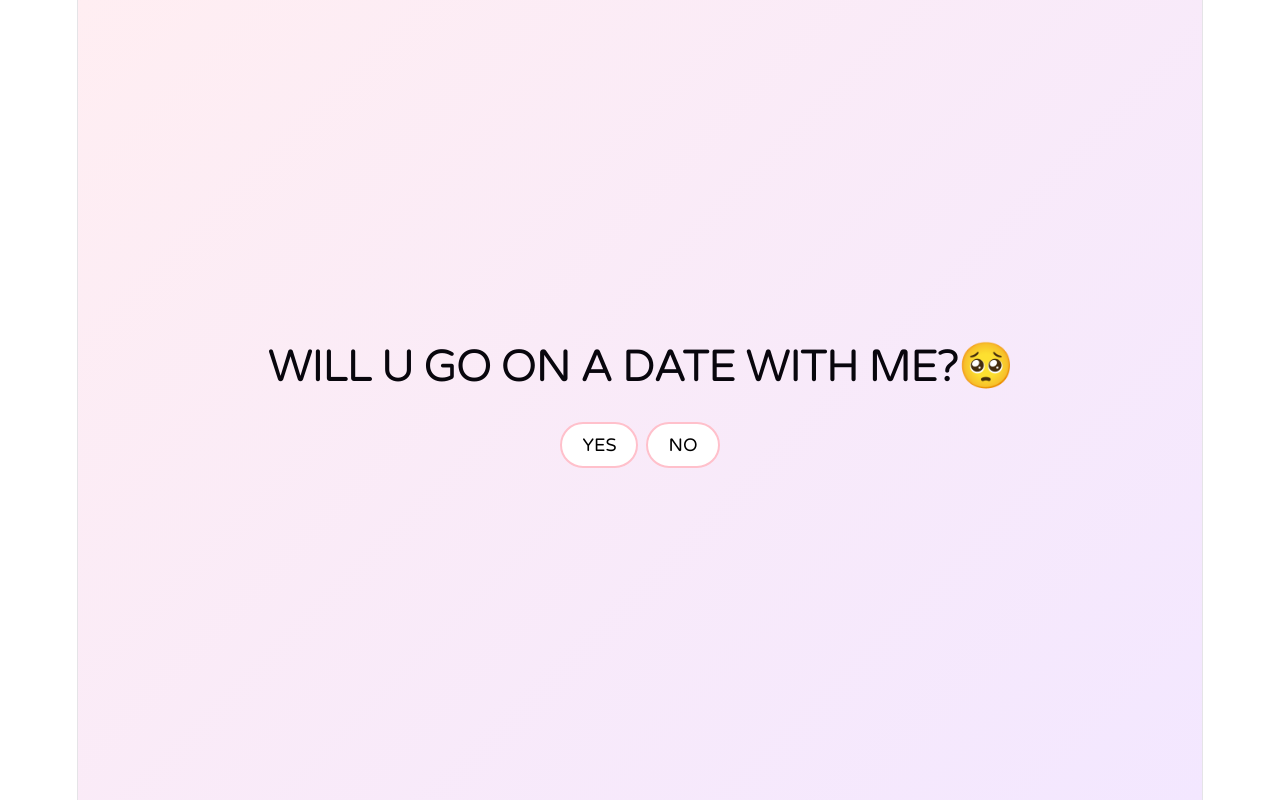
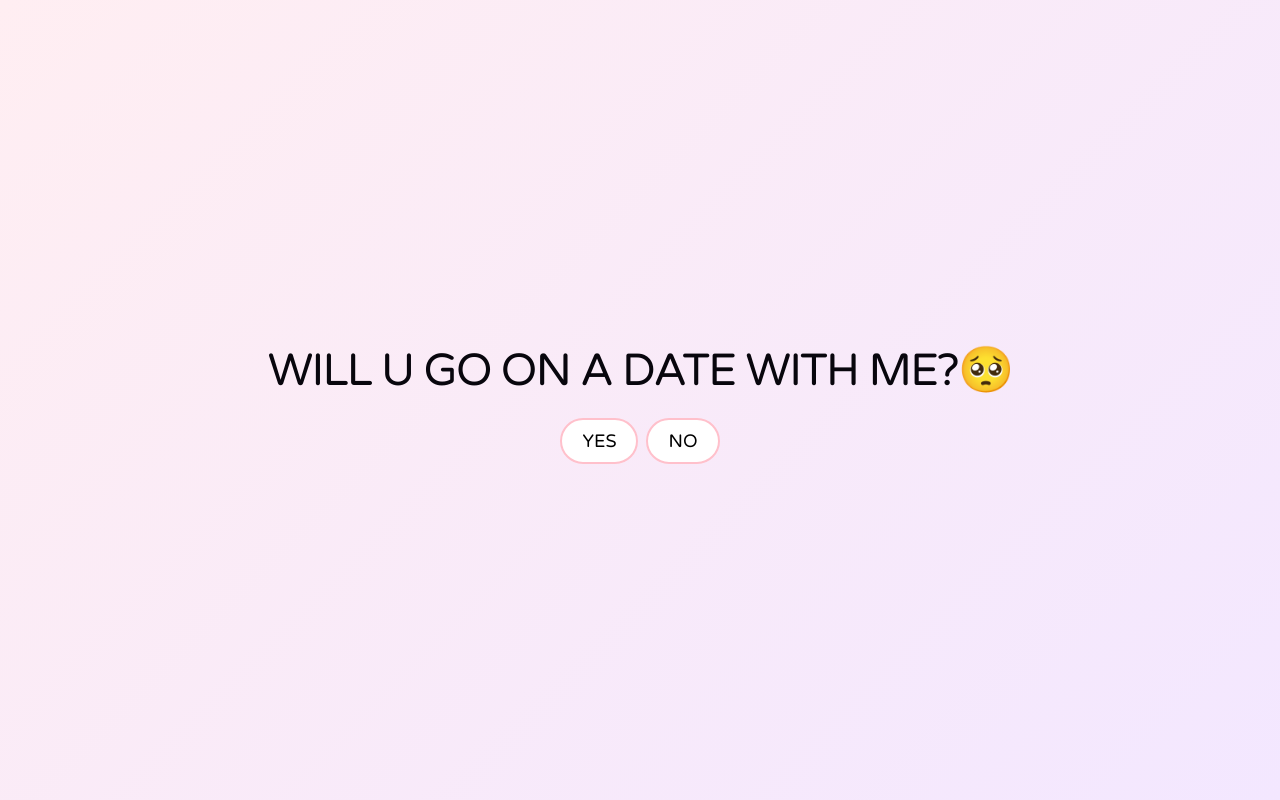
Before and after one commit to svnxxa/never-get-rejected, a React (Vite) app: page / in a window 1280 px wide. Built offline with nearby package versions, Linux system fonts and the light colour scheme.

Commit message:
remove  white gaps

```diff
--- a/src/App.css
+++ b/src/App.css
@@ -1,3 +1,31 @@
+* {
+  margin: 0;
+  padding: 0;
+  box-sizing: border-box;
+}
+
+*, *::before, *::after {
+    border-color: transparent !important;
+}
+
+
+html, body {
+  margin: 0 !important;
+  padding: 0 !important;
+  width: 100%;
+  height: 100%;
+  background: linear-gradient(135deg, #ffeef2 0%, #f3e7ff 100%);
+}
+
+main, .main, .when, .what, .food-option, .activity-option, .both {
+  border: none !important;
+  outline: none !important;
+  box-shadow: none; /* Deletes any accidental gray drop-shadows */
+}
+
+
+
+
 @font-face {
   font-family: 'Varela Round';
   src: url('fonts/VarelaRound-Regular.woff2') format('woff2');
@@ -5,33 +33,38 @@
   font-style: italic;
 }
 
+
 h1, h2, h3, body, button{
     font-family: 'Varela Round', sans-serif;
 }
 
 h1 {
     font-size: 45px;
+    margin-bottom: 24px;
+    text-align: center;
 }
 
 p {
     color: black;
 }
 
-
 .app-container {
   min-height: 100vh;
-  background: linear-gradient(135deg, #ffeef2 0%, #f3e7ff 100%);
+  width: 100%;
+  /* background: linear-gradient(135deg, #ffeef2 0%, #f3e7ff 100%); */
   display: flex;
   flex-direction: column;
   align-items: center;
   justify-content: center;
+  overflow: hidden;
+  padding: 20px;
 }
 
 button {
-    border-radius: 999px;
-    background-color: #ffff;
+    border-radius: 999px !important;
+    background-color: #ffffff;
     color: black;
-    border: 2px solid pink;
+    border: 2px solid pink !important;
     padding: 10px 20px;
     margin: 10px 4px;
     font-size: 18px;
@@ -41,7 +74,7 @@ button:hover:not(.NO) {
     transform: scale(1.02);
     background-color: #ff4a73;
     color: white;
-    border-color: #ff1a4a;
+    border-color: #ff1a4a !important;
     box-shadow: 0 6px 20px rgba(255, 74, 115, 0.3);
 
 }
@@ -64,7 +97,7 @@ button:hover:not(.NO) {
 .activity-options button.selected{
   background-color: #ff4a73;
   color: white;
-  border: 2px solid #ff1a4a;
+  border: 2px solid #ff1a4a !important;
   transform: scale(1.03);    /* pops the item out slightly larger on the screen */
   box-shadow: 0 6px 20px rgba(255, 74, 115, 0.3);
 }
@@ -75,20 +108,20 @@ button:hover:not(.NO) {
 } */
 
 input, select {
-    border-radius: 999px;
-    font-size: 1.30 rem;
-    padding: 15px;
+    border-radius: 999px !important;
+    font-size: 1.05rem;
+    padding: 12px;
     margin: 20px 8px;
-    border: 2px solid pink;
+    border: 2px solid pink !important;
 }
 
 
 .summary-card {
-    padding: 37px;
-    border: 2px dashed #ff4a73;
-    border-radius: 12px;
+    padding: 40px 50px;
+    border: 2px dashed #ff4a73 !important;
+    border-radius: 12px !important;
     margin: 20px auto;
-    max-width: 300px;
+    max-width: 700px;
     background-color: #fff5f7;
     text-align: left;
     font-size: 19px;
```
